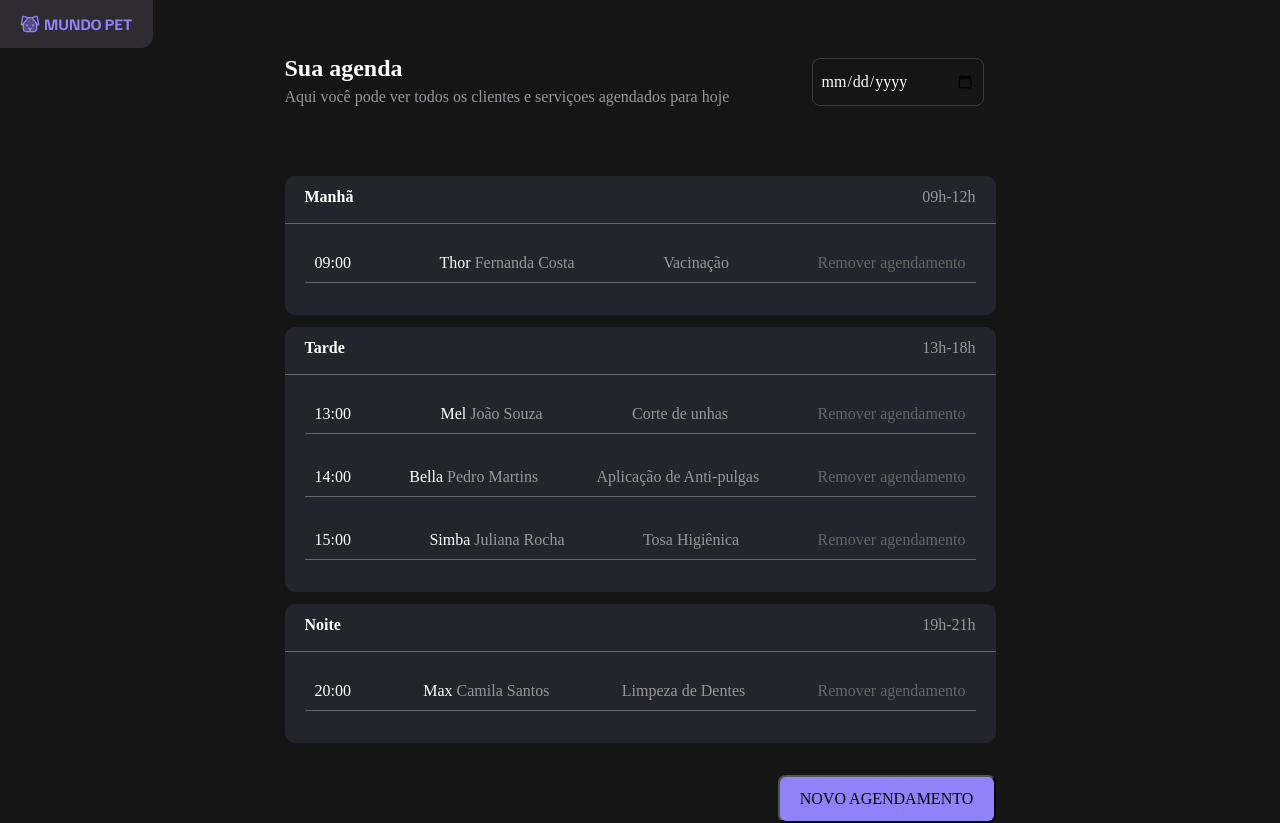
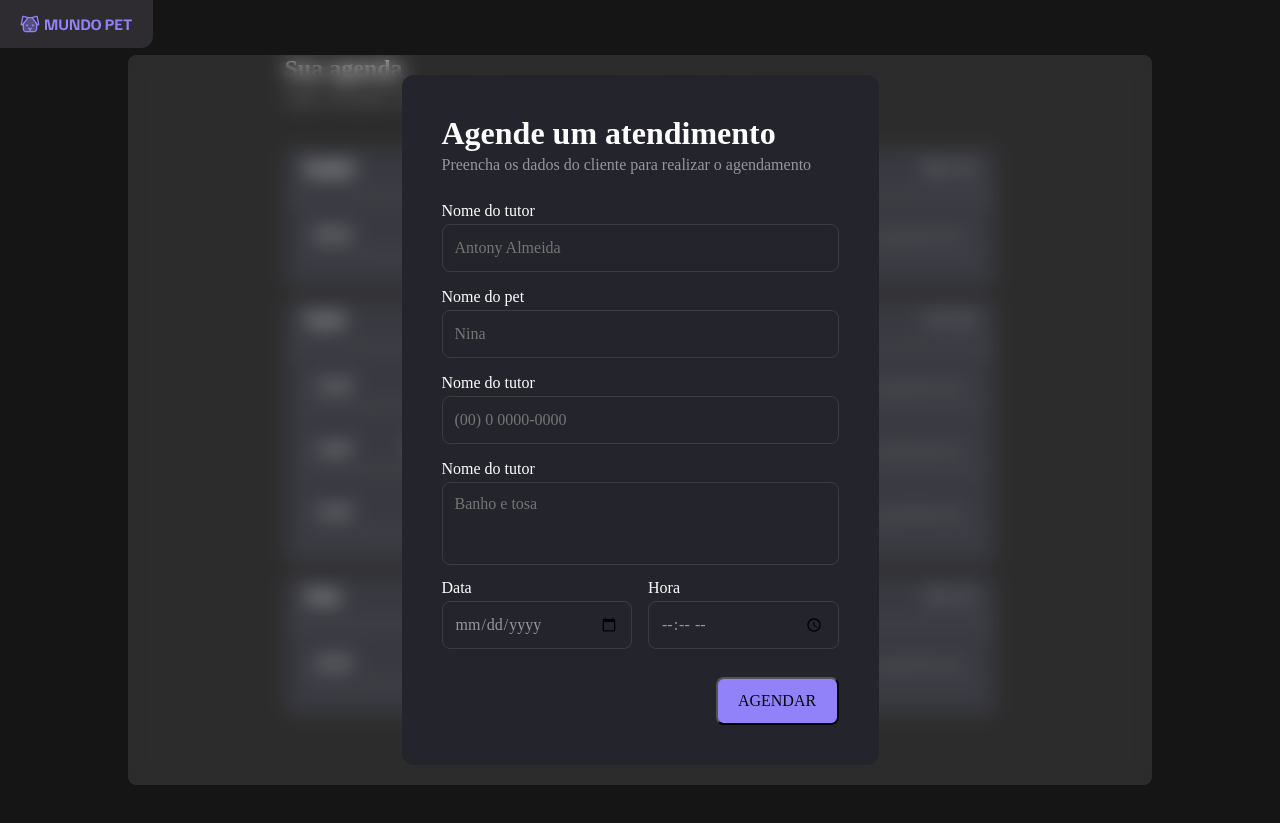
Before and after one commit to Antonyj26/Agendamento-Petshop, a plain HTML site: page index.html in a window 1280 px wide. Both pictures are taken after a click on the button "NOVO AGENDAMENTO". Drawn offline with Linux system fonts and the light colour scheme.

Commit message:
Criando Event para aparecer o formulário de agendamento e fazendo algumas alterações no CSS

```diff
--- a/index.html
+++ b/index.html
@@ -24,10 +24,6 @@
               Aqui você pode ver todos os clientes e serviçoes agendados para
               hoje
             </p>
-          </div>
-
-          <div class="input">
-            <input type="date" />
           </div>
         </header>
         <aside class="schedule">
--- /dev/null
+++ b/scripts.js
@@ -0,0 +1,20 @@
+const ContainerButtonNewSchedule = document.querySelector(
+  ".button-new-schedule"
+);
+const buttonNewSchedule = document.querySelector(".button-new-schedule button");
+const formDisplay = document.querySelector(".container-form");
+
+buttonNewSchedule.addEventListener("click", (event) => {
+  event.preventDefault();
+
+  if (
+    formDisplay.style.display === "none" ||
+    formDisplay.style.display === ""
+  ) {
+    formDisplay.style.display = "flex";
+    ContainerButtonNewSchedule.style.display = "none";
+  } else {
+    formDisplay.style.display = "none";
+    ContainerButtonNewSchedule.style.display = "flex";
+  }
+});
--- a/styles/form.css
+++ b/styles/form.css
@@ -1,9 +1,20 @@
 .container-form {
+  display: none;
   box-sizing: border-box;
   margin: 0;
   margin-top: 20px;
   display: none;
   justify-content: center;
+  position: absolute;
+  top: 50%;
+  left: 50%;
+  transform: translate(-50%, -50%);
+  width: 80%;
+  background: rgba(255, 255, 255, 0.1);
+  backdrop-filter: blur(10px);
+  padding: 20px;
+  border-radius: 8px;
+  z-index: 1000;
 
   .form {
     display: flex;
```
